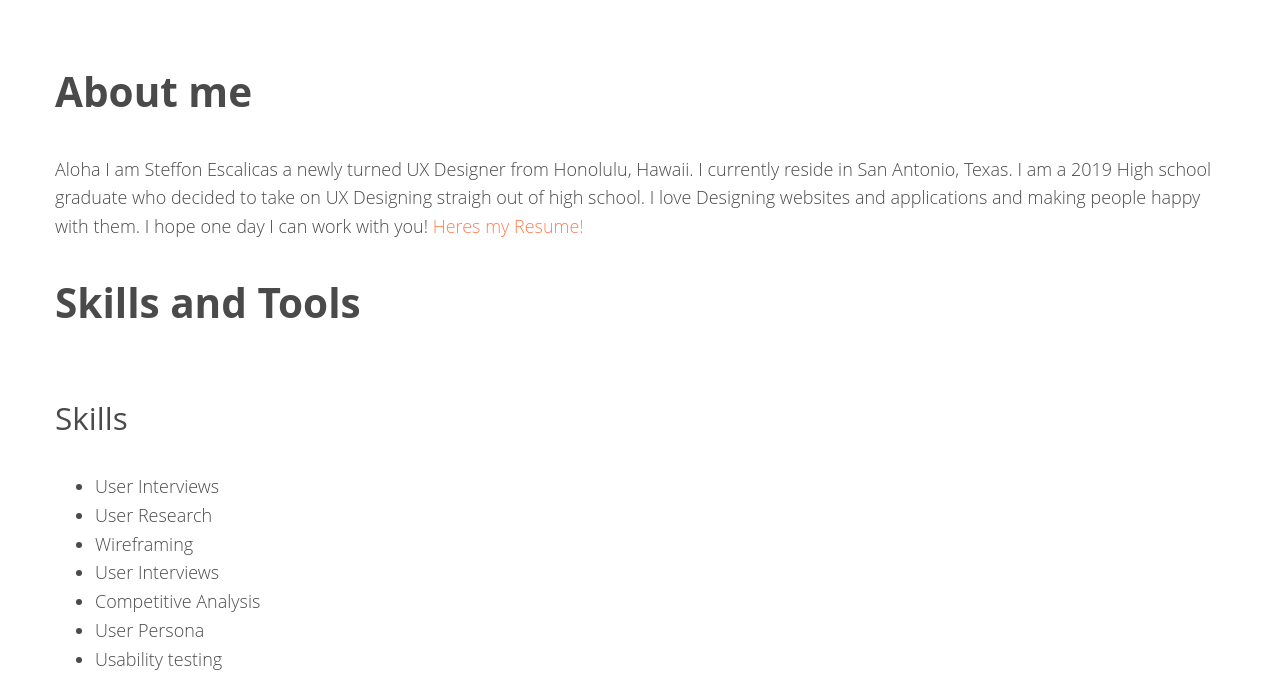
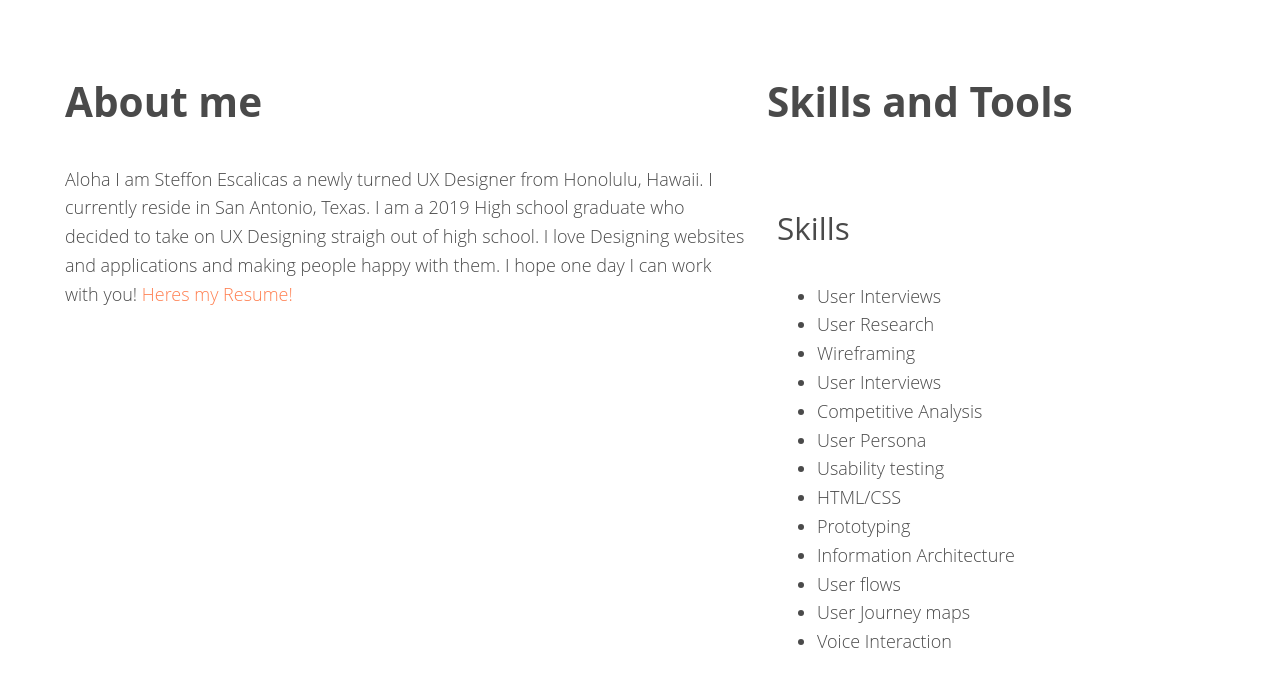
Before and after one commit to Steffonesc/Portfolio-Website, a plain HTML site: page About.html in a window 1280 px wide. Shown: the part 1331-2012 px from the top of the page. Drawn offline with nearby package versions, Linux system fonts and the light colour scheme; a script that the page names is missing.

Commit message:
Added columns

```diff
--- a/About.html
+++ b/About.html
@@ -40,7 +40,7 @@
   <div> <!--Section-->
     <div class="container container-white"><!--Containter-->
       <div class="row"><!--Row-->
-        <div><!--Column-->
+        <div class="col-md-12 col-lg-7"><!--Column-->
           <h2>About me</h2>
           <p>
             Aloha I am Steffon Escalicas a newly turned UX Designer from Honolulu, Hawaii. I currently reside in San Antonio, Texas. I am a 2019 High school graduate who decided to take on UX Designing straigh out of high school. I
@@ -48,10 +48,10 @@
             <a href="resume/Steffon-Escalicas-Resume-2021.pdf" target="_blank">Heres my Resume!</a>
           </p>
         </div><!--End Column 1-->
-        <div><!--Column 2-->
+        <div class="col-md-12 col-lg-5"><!--Column 2-->
           <h2>Skills and Tools</h2>
           <div class="row"><!--Row-->
-            <div><!--Column 1-->
+            <div class="col-md-6 col-lg-12"><!--Column 1-->
                 <h3>Skills</h3>
               <ul>
                 <li>User Interviews</li>
@@ -69,8 +69,7 @@
                 <li>Voice Interaction</li>
               </ul>
             </div>
-          </div>
-            <div><!--Column 2-->
+            <div class="col-md-6 col-lg-12"><!--Column 2-->
               <h3>Tools</h3>
               <ul>
                 <li>Figma</li>
@@ -78,7 +77,7 @@
                 <li>Balsamiq</li>
                 <li>Photoshop</li>
               </ul>
-            </div
+            </div>
             </div>
           </div>
         </div><!--End Column 2-->
--- a/css/style.css
+++ b/css/style.css
@@ -51,6 +51,7 @@ a {
   color: #ff7f50;
   text-decoration: none;
   /* No underlining */
+  transition: all .2s ease;
 }
 
 a:hover,
@@ -162,6 +163,7 @@ selector {
   content: "";
   clear: both;
   display: table;
+  width: 100%;
 }
 
 #hero h2 {
@@ -236,9 +238,13 @@ Medium devices (640px and larger)
     width: 50%;
   }
 
+  .col-md-12 {
+    width: 100%;
+  }
+
   [class*="col-"] {
     float: left;
-    padding: 10;
+    padding: 10px;
   }
 
   .container {
@@ -267,8 +273,21 @@ Large devices (1024px or larger)
     margin-top: 4px;
   }
 
-  .col-lg-8 {
-    width: 60% 40%;
+  .col-lg-7 {
+    width: 60%
+  }
+
+  .col-lg-5 {
+    width: 40%;
+  }
+
+  .col-lg-6 {
+    width: 50%;
+  }
+
+
+  .col-lg-12 {
+    width: 100%;
   }
 
   [class*="col-"] {
```
Also changed, not shown: index.Html (+14 -28 lines).
